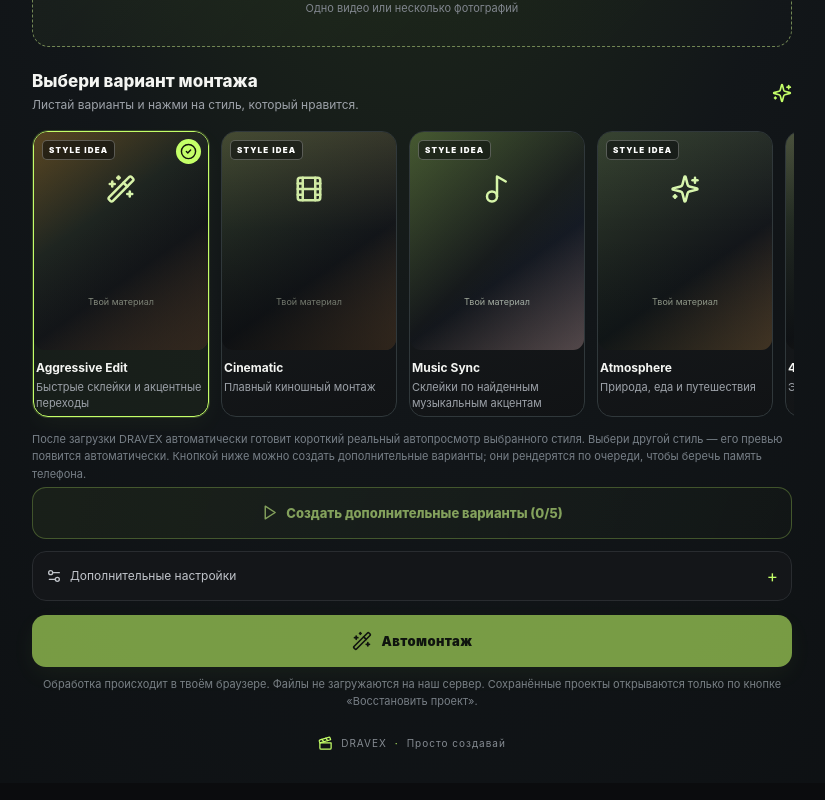
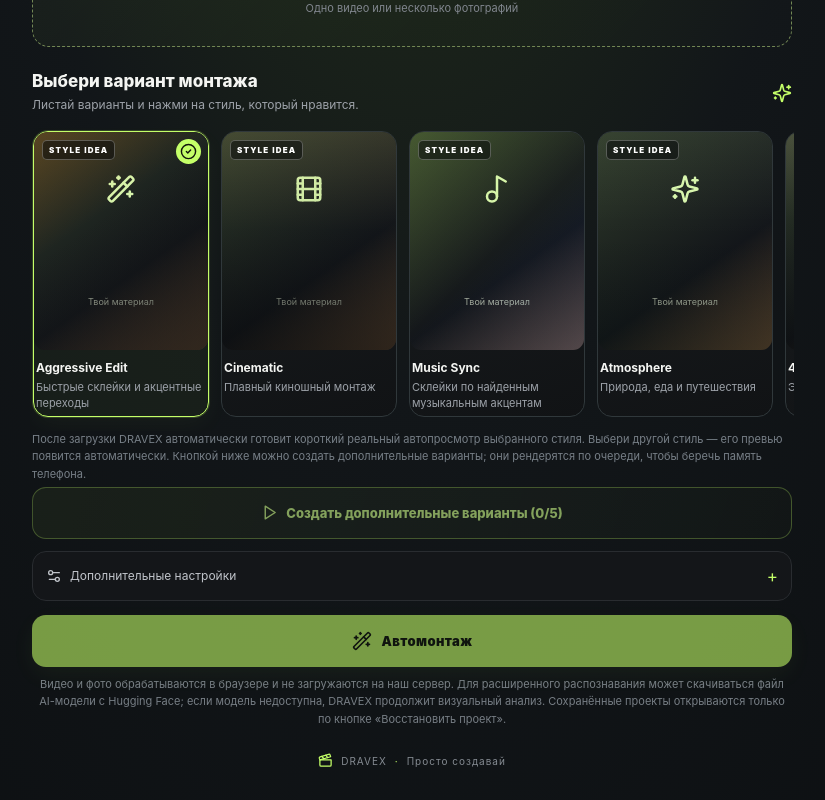
Before and after one commit to mlbbgame/dravex-ai-video-editor, a React (Vite) app: page / in a window 1280 px wide. Shown: the part 527-1327 px from the top of the page, without its empty margins (228-1053 px from the left). Built offline with nearby package versions, Linux system fonts and the light colour scheme.

Commit message:
Explain local media processing and optional model download

```diff
--- a/src/App.tsx
+++ b/src/App.tsx
@@ -923,7 +923,7 @@ export default function App() {
         </details>
 
         <button className="dravex-create" type="button" disabled={!mediaFiles.length || busy || previewBusy} onClick={createMontage}>{busy ? <LoaderCircle className="dravex-spin" size={20} /> : <WandSparkles size={20} />}{stage === "rendering" ? "Создаём видео…" : stage === "analyzing" ? "Анализируем материал…" : "Автомонтаж"}</button>
-        <p className="dravex-privacy">Обработка происходит в твоём браузере. Файлы не загружаются на наш сервер. Сохранённые проекты открываются только по кнопке «Восстановить проект».</p>
+        <p className="dravex-privacy">Видео и фото обрабатываются в браузере и не загружаются на наш сервер. Для расширенного распознавания может скачиваться файл AI-модели с Hugging Face; если модель недоступна, DRAVEX продолжит визуальный анализ. Сохранённые проекты открываются только по кнопке «Восстановить проект».</p>
 
         {busy && <div className="dravex-progress"><div className="dravex-progress-top"><strong>{stage === "analyzing" ? "Анализ материала" : "Создание ролика"}</strong><span>{stage === "analyzing" ? `${getScanPercent(scan)}%` : `${renderProgress}%`}</span></div><div className="dravex-progress-track"><span style={{ width: `${stage === "analyzing" ? getScanPercent(scan) : renderProgress}%` }} /></div><p>{message}</p><small>Не закрывай вкладку во время создания видео.</small></div>}
         {error && <div className="dravex-error" role="alert">{error}</div>}
```
